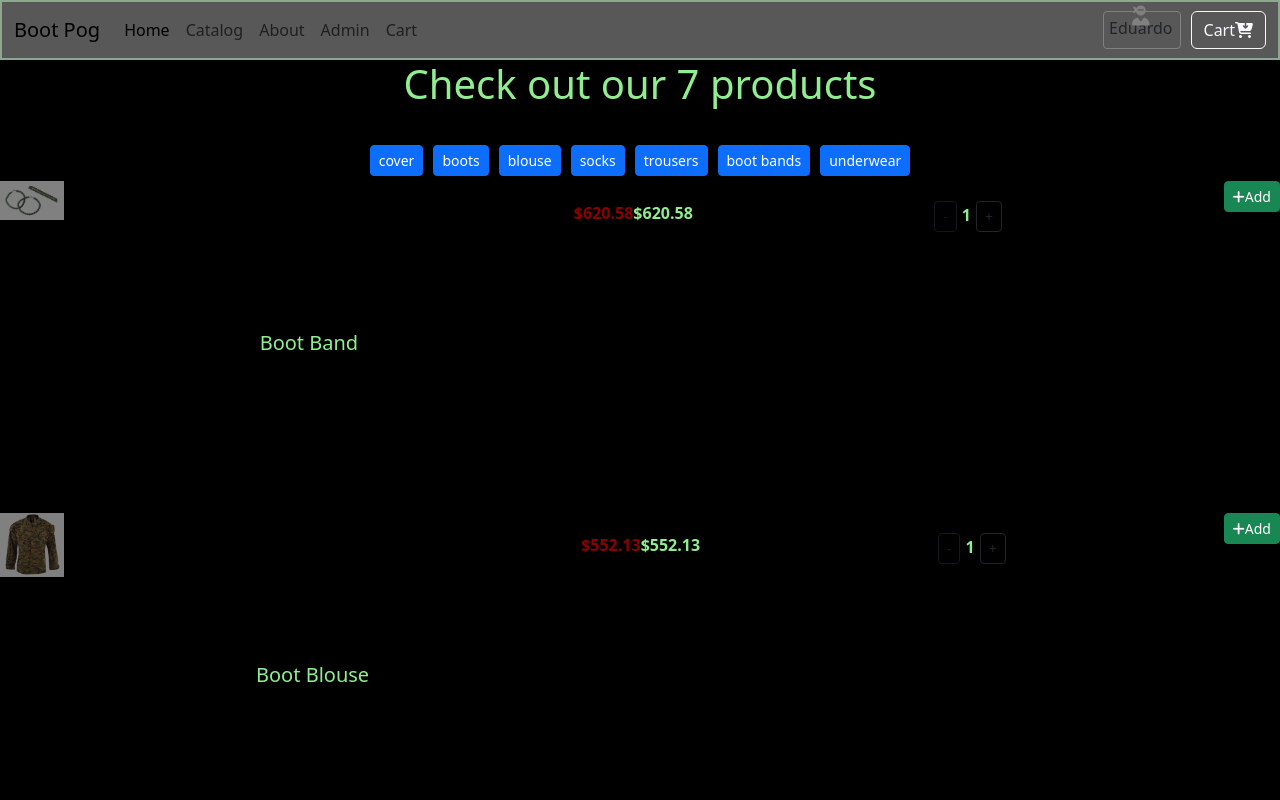
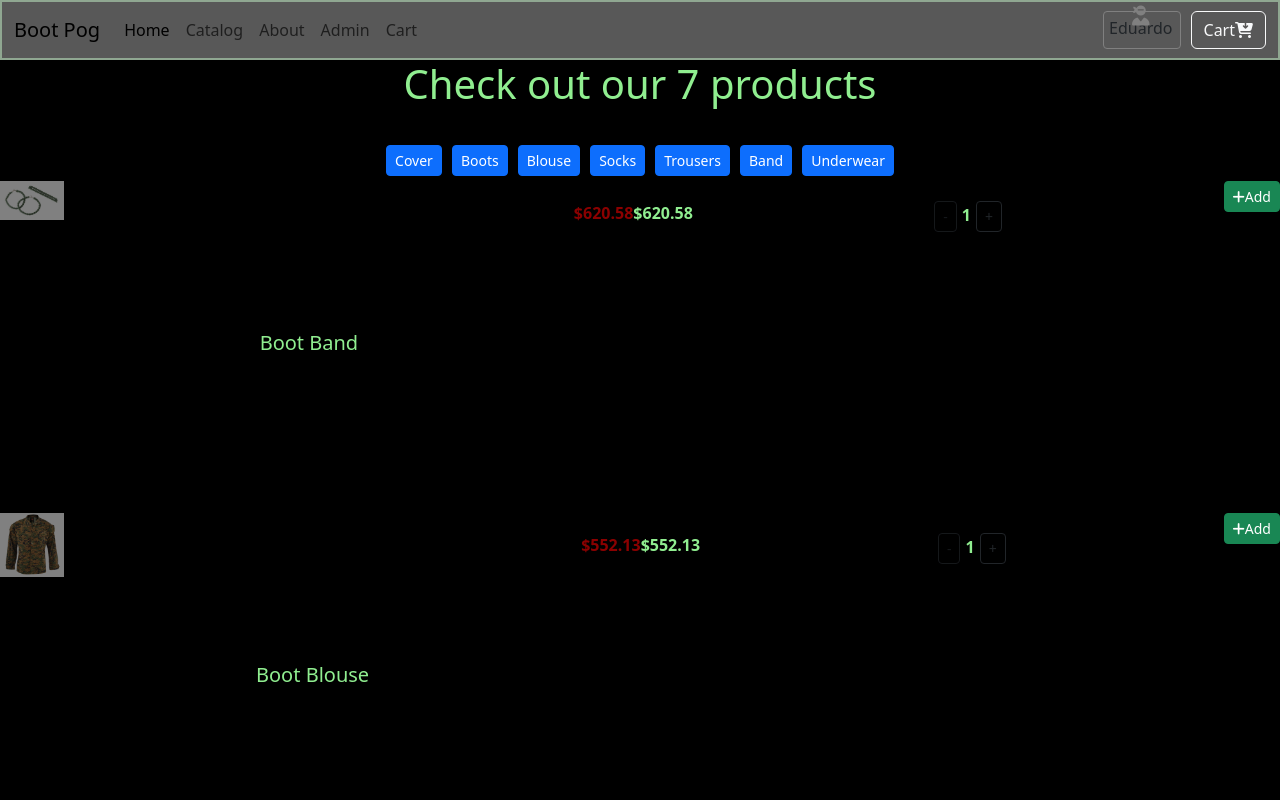
Before and after one commit to EduRodgz/reactStore_ch40, a React (Create React App) app: page /catalog in a window 1280 px wide. Shown: the top 800 px of the page. Built offline with nearby package versions, Linux system fonts and the light colour scheme.

Commit message:
tuesday commit 2

```diff
--- a/src/components/product.jsx
+++ b/src/components/product.jsx
@@ -1,9 +1,12 @@
 import "./product.css";
+import StoreContext from "../state/storeContext";
 import QuantityPicker from "./quantityPicker";
-import {useEffect, useState} from "react";
+import {useContext, useEffect, useState} from "react";
 
 function Product(props){
     const [quantity, setQuantity] = useState(1);
+    const addProductToCart = useContext(StoreContext).addProductToCart;
+
     useEffect(function(){
         console.log("component loaded");
     },[]);
@@ -19,7 +22,8 @@ function Product(props){
     }
 
     function handleAdd(){
-        console.log('Message');
+        let prodForCart = {...props.data};
+        addProductToCart();
     }
 
     return(
--- a/src/pages/catalog.jsx
+++ b/src/pages/catalog.jsx
@@ -1,59 +1,78 @@
 import Product from "../components/product";
 import DataService from "../services/dataService";
 import "./catalog.css";
-import {useEffect, useState} from "react";
+import { useEffect, useState } from "react";
 
-function Catalog(props){
-    let [products, setProducts]= useState([]);
-    const[categories,setCategories]= useState([]);
-    const[prodsDisplay,setProdsDisplay]= useState([]);
+function Catalog(props) {
+  let [products, setProducts] = useState([]);
+  const [categories, setCategories] = useState([]);
+  const [prodsDisplay, setProdsDisplay] = useState([]);
 
-
-    useEffect(function(){
+  useEffect(function () {
     console.log("Component loaded");
     loadCatalog();
-    },[]);
+  }, []);
 
-function loadCatalog(){
+  function loadCatalog() {
     let service = new DataService();
     let prods = service.getProducts();
     console.log(prods);
     setProducts(prods);
-    let cats =["cover","boots","blouse","socks","trousers","boot bands","underwear",];
+    let cats = [
+      "Cover",
+      "Boots",
+      "Blouse",
+      "Socks",
+      "Trousers",
+      "Band",
+      "Underwear",
+    ];
     setCategories(cats);
     setProdsDisplay(prods);
   }
-return(
-    <div className="catalog">
-
-            <h1>Check out our {products.length} products</h1>
-            <br/>
-            {categories.map(c=> <button key={c} onClick={() => filter(c)} className="btn btn-sm btn-primary btn-filter">{c}</button>)}
-            <br/>
-            {prodsDisplay.map(p => <Product key={p._id} data={p}/>)}
-            <br/>
-            <button onClick={clearFilter} className="btn bnt-small btn-dark btn-filter">Clear</button>
-        </div>
-    )
-
-function clearFilter(){
+  function clearFilter() {
     setProdsDisplay(products);
   }
 
-    function filter(category){
+  function filter(category) {
     console.log("filter clicked");
     let list = [];
 
-        for(let i=0;i<products.length;i++)
-        {
+    for (let i = 0; i < products.length; i++) {
       let prod = products[i];
-            if(prod.category === category)
-            {
+      if (prod.category === category) {
         list.push(prod);
       }
     }
     console.log(list);
-    }
+    setProdsDisplay(list);
   }
 
+  return (
+    <div className="catalog">
+      <h1>Check out our {products.length} products</h1>
+      <br />
+      {categories.map((c) => (
+        <button
+          key={c}
+          onClick={() => filter(c)}
+          className="btn btn-sm btn-primary btn-filter"
+        >
+          {c}
+        </button>
+      ))}
+      <br />
+      {prodsDisplay.map((p) => (
+        <Product key={p._id} data={p} />
+      ))}
+      <br />
+      <button
+        onClick={clearFilter}
+        className="btn bnt-small btn-dark btn-filter"
+      >
+        Clear
+      </button>
+    </div>
+  );
+}
 export default Catalog;
```
Lines whose indentation alone changed are shown as unchanged.
